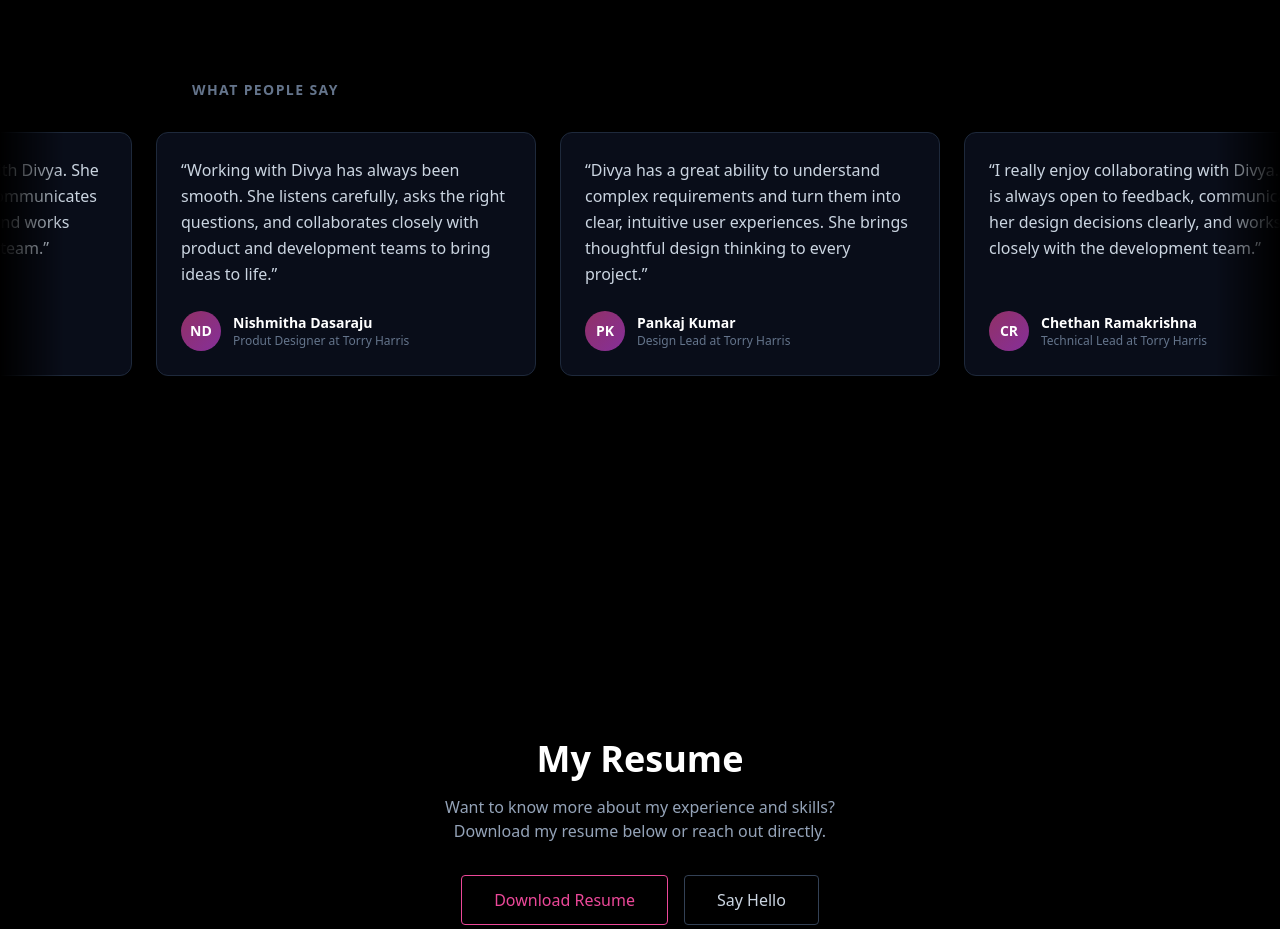
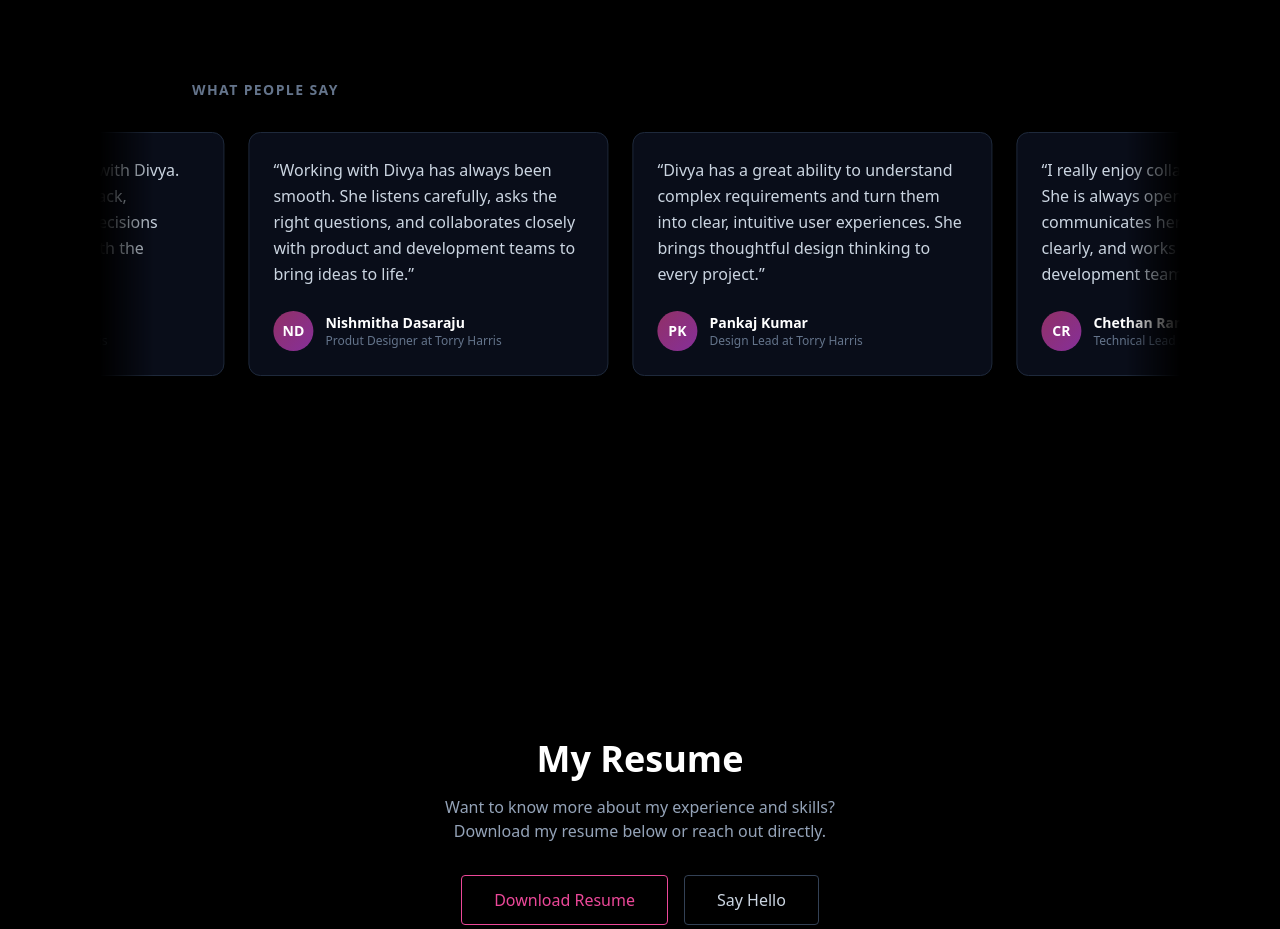
Before and after one commit to Vikas6543/portfolio-sis, a Next.js app: page / in a window 1280 px wide. Shown: the part 1780-2709 px from the top of the page. Built offline with nearby package versions, Linux system fonts and the light colour scheme.

Commit message:
style: adjust width and margin for Card component in Testimonials section

```diff
--- a/components/sections/Testimonials.js
+++ b/components/sections/Testimonials.js
@@ -21,7 +21,7 @@ const testimonials = [
 
 function Card({ t }) {
   return (
-    <div className="w-[85vw] sm:w-[380px] shrink-0 bg-slate-900/60 border border-slate-800 rounded-xl p-6 flex flex-col hover:border-accent/40 transition-colors">
+    <div className="w-[60vw] sm:w-[360px] shrink-0 bg-slate-900/60 border border-slate-800 rounded-xl p-6 flex flex-col hover:border-accent/40 transition-colors">
       <p className="text-slate-300 text-base leading-relaxed flex-1">
         &ldquo;{t.quote}&rdquo;
       </p>
@@ -54,7 +54,7 @@ export default function Testimonials() {
         What People Say
       </p>
 
-      <div className="group overflow-hidden [mask-image:linear-gradient(to_right,transparent,black_5%,black_95%,transparent)]">
+      <div className="group mx-0 md:mx-[100px] overflow-hidden [mask-image:linear-gradient(to_right,transparent,black_5%,black_95%,transparent)]">
         <div className="flex gap-6 w-max animate-marquee group-hover:[animation-play-state:paused]">
           {track.map((t, i) => (
             <Card key={`${t.name}-${i}`} t={t} />
```
